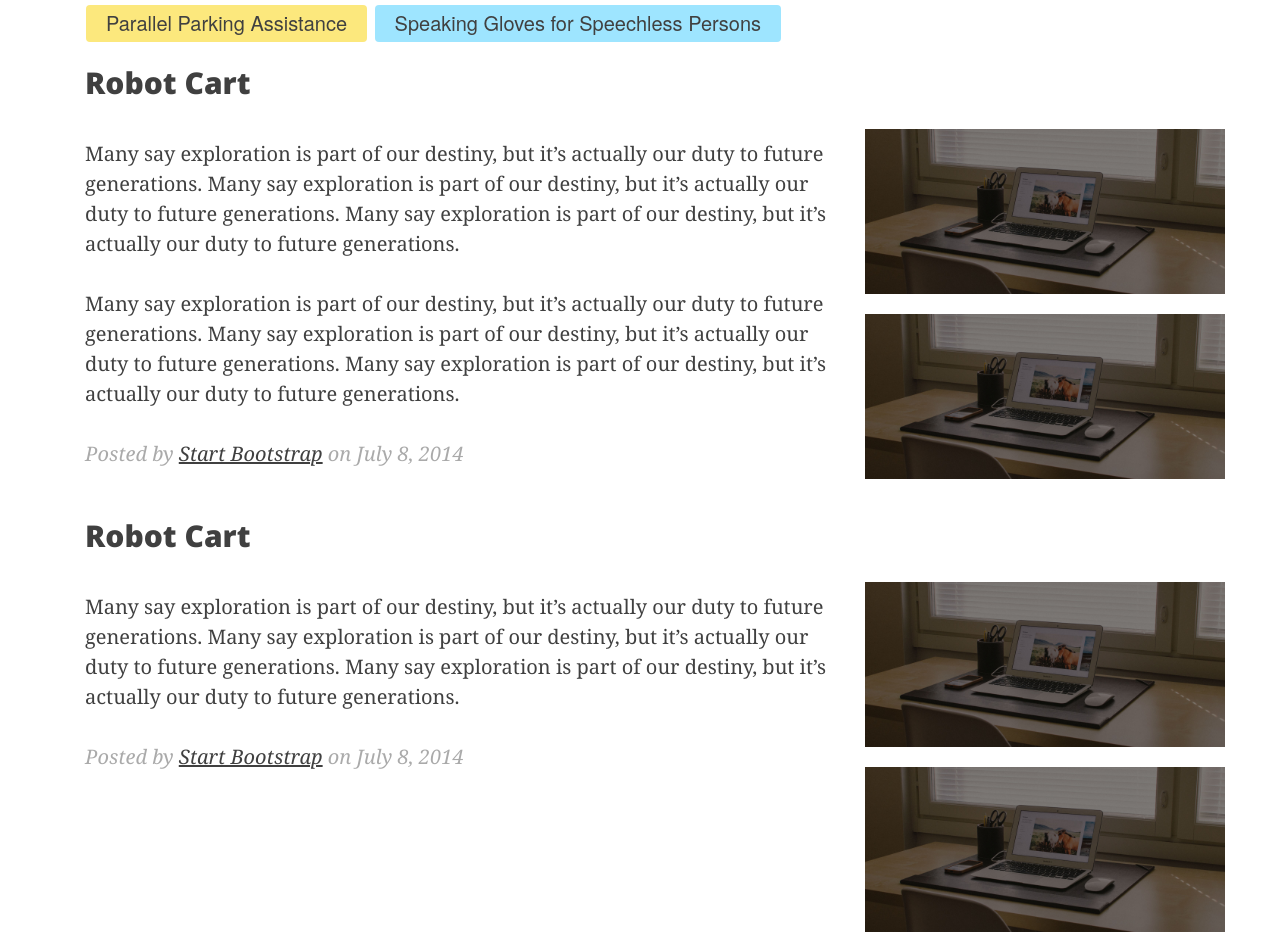
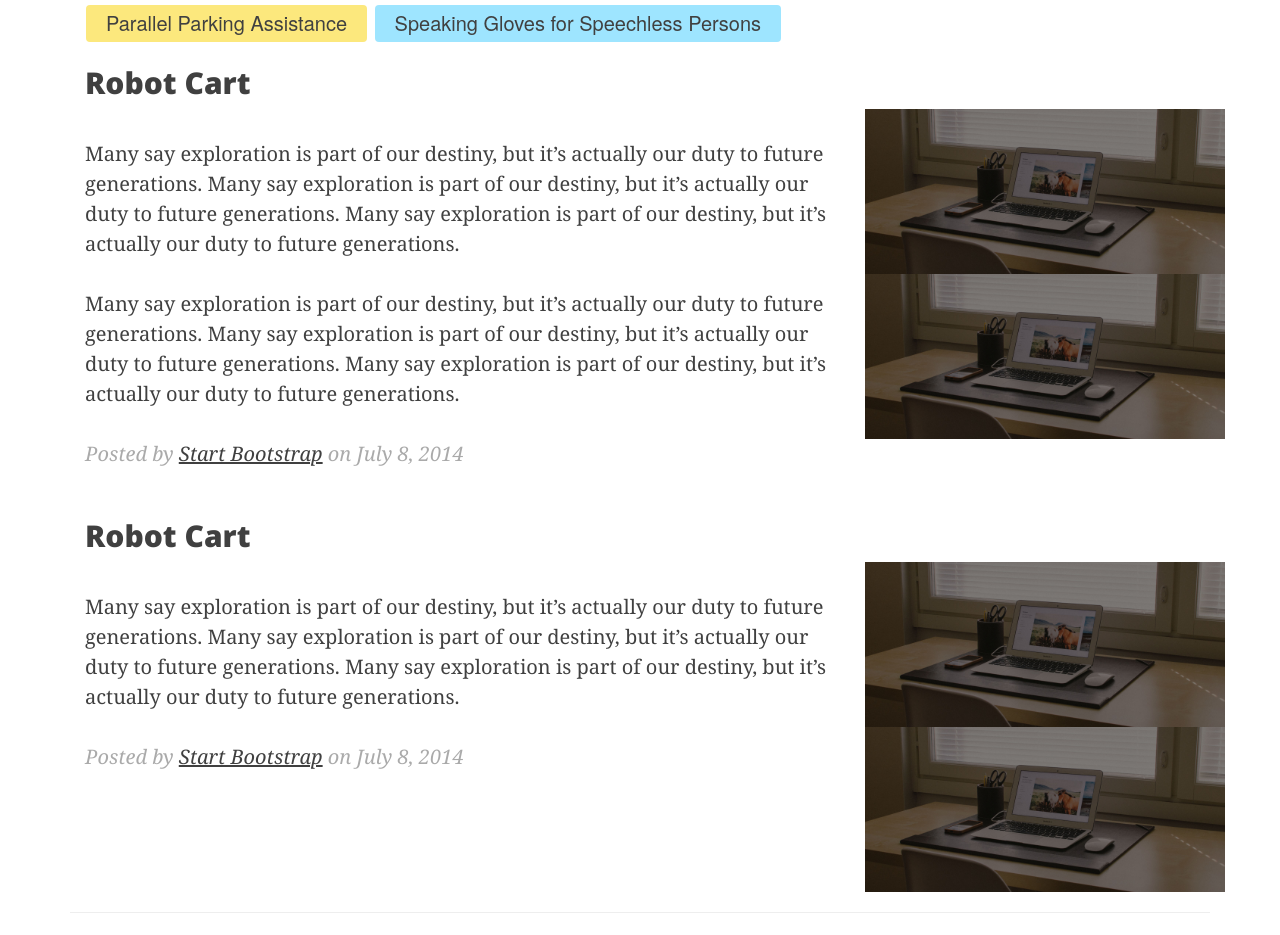
Before and after one commit to ElvinLabs/ProjectsPage, a plain HTML site: page index.html in a window 1280 px wide. Shown: the part 719-1654 px from the top of the page. Drawn offline with nearby package versions, Linux system fonts and the light colour scheme.

Commit message:
Remove small padding

```diff
--- a/css/proj.css
+++ b/css/proj.css
@@ -27,7 +27,7 @@
 }
 .proj-imgs img {
     max-width: 100%;
-    padding-top: 20px;
+/*    padding-top: 20px;*/
 }
 
 .georgia {
```
